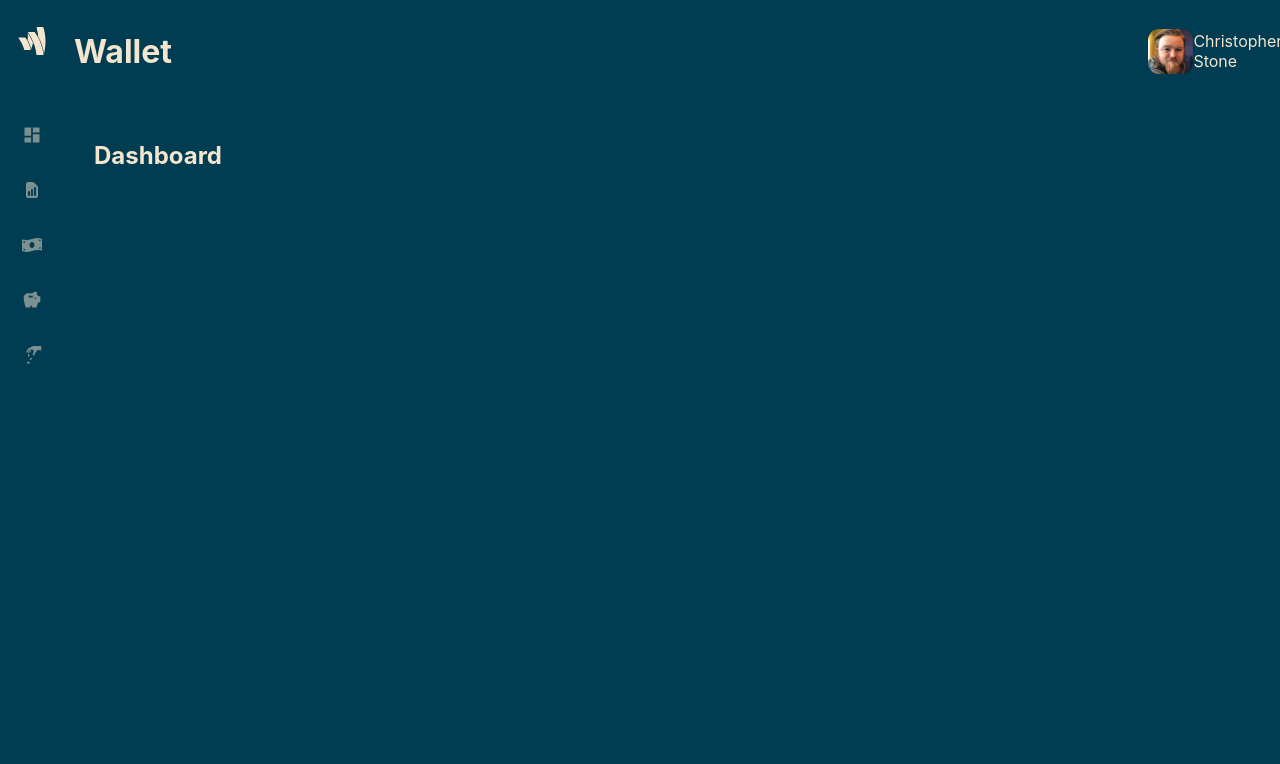
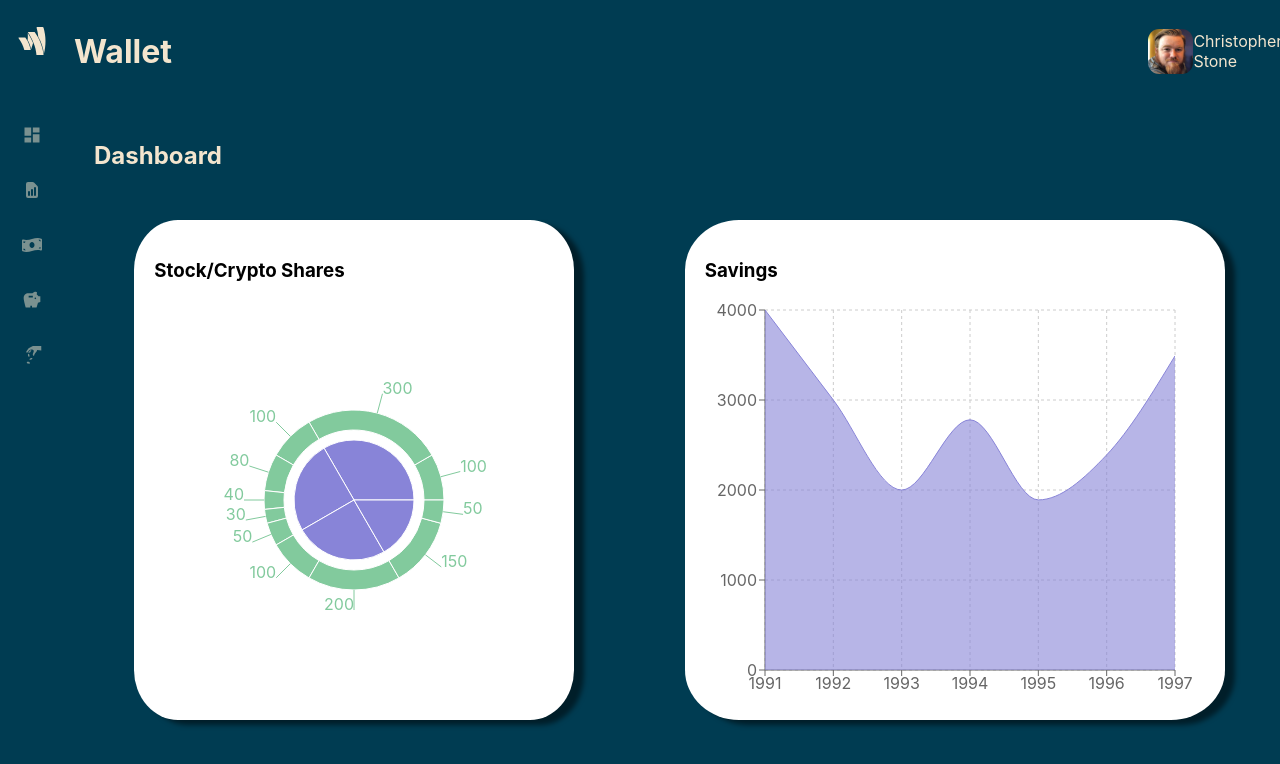
Before and after one commit to StoneChristopher-FS/react-project, a React (Create React App) app: page / in a window 1280 px wide. Shown: the top 764 px of the page. Built offline with nearby package versions, Linux system fonts and the light colour scheme; the HTML template or start-up script is replaced by a standard one.

Commit message:
Add chart components

```diff
--- a/package.json
+++ b/package.json
@@ -11,6 +11,7 @@
     "react-icons": "^4.3.1",
     "react-router-dom": "^6.1.1",
     "react-scripts": "4.0.3",
+    "recharts": "^2.1.6",
     "web-vitals": "^1.1.2"
   },
   "scripts": {
--- /dev/null
+++ b/src/components/charts/AreaCharts.js
@@ -0,0 +1,86 @@
+import React from 'react';
+import {AreaChart, Area, XAxis, YAxis, CartesianGrid, Tooltip} from 'recharts';
+
+const data = [
+    {
+      name: '1991',
+      uv: 4000,
+      pv: 2400,
+      amt: 2400,
+    },
+    {
+      name: '1992',
+      uv: 3000,
+      pv: 1398,
+      amt: 2210,
+    },
+    {
+      name: '1993',
+      uv: 2000,
+      pv: 9800,
+      amt: 2290,
+    },
+    {
+      name: '1994',
+      uv: 2780,
+      pv: 3908,
+      amt: 2000,
+    },
+    {
+      name: '1995',
+      uv: 1890,
+      pv: 4800,
+      amt: 2181,
+    },
+    {
+      name: '1996',
+      uv: 2390,
+      pv: 3800,
+      amt: 2500,
+    },
+    {
+      name: '1997',
+      uv: 3490,
+      pv: 4300,
+      amt: 2100,
+    },
+  ];
+
+const AreaCharts = () => {
+    return (
+      <article style={styles.card}>
+        <h3 style={styles.title}>Savings</h3>
+        <AreaChart
+          width={500}
+          height={400}
+          data={data}
+          margin={{
+            top: 10,
+            right: 30,
+            left: 0,
+            bottom: 0,
+          }}
+        >
+          <CartesianGrid strokeDasharray="3 3" />
+          <XAxis dataKey="name" />
+          <YAxis />
+          <Tooltip />
+          <Area type="monotone" dataKey="uv" stroke="#8884d8" fill="#8884d8" />
+        </AreaChart>
+      </article>
+    )
+}
+
+export default AreaCharts
+
+const styles = {
+  card: {
+    padding: '20px',
+    backgroundColor: 'rgba(256, 256, 256, 1)',
+    borderRadius: '10%',
+    boxShadow: '10px 5px 5px rgba(0, 0, 0, .5)'
+  },
+  title: {
+    color: 'black'
+  }
+}
--- /dev/null
+++ b/src/components/charts/PieCharts.js
@@ -0,0 +1,49 @@
+import React from 'react';
+import {PieChart, Pie, Tooltip} from 'recharts';
+
+const data01 = [
+  { name: 'Medical', value: 400 },
+  { name: 'Crypto', value: 300 },
+  { name: 'Transport', value: 300 },
+  { name: 'Tech', value: 200 },
+];
+const data02 = [
+  { name: 'Sage Therapeutics Inc.', value: 100 },
+  { name: 'Bio-Rad Laboratories Inc.', value: 300 },
+  { name: 'Bitcoin', value: 100 },
+  { name: 'Etherium', value: 80 },
+  { name: 'Safemoon', value: 40 },
+  { name: 'Shib', value: 30 },
+  { name: 'Dogecoin', value: 50 },
+  { name: 'FedEx', value: 100 },
+  { name: 'Cryoport Inc', value: 200 },
+  { name: 'Nvidia', value: 150 },
+  { name: 'Spotify Technology', value: 50 },
+];
+
+const PieCharts = () => {
+    return (
+      <article style={styles.card}>
+        <h3 style={styles.title}>Stock/Crypto Shares</h3>
+        <PieChart width={400} height={400}>
+          <Pie data={data01} dataKey="value" cx="50%" cy="50%" outerRadius={60} fill="#8884d8" />
+          <Pie data={data02} dataKey="value" cx="50%" cy="50%" innerRadius={70} outerRadius={90} fill="#82ca9d" label />
+          <Tooltip />
+        </PieChart>
+      </article>
+    )
+}
+
+export default PieCharts
+
+const styles = {
+  card: {
+    padding: '20px',
+    backgroundColor: 'rgba(256, 256, 256, 1)',
+    borderRadius: '10%',
+    boxShadow: '10px 5px 5px rgba(0, 0, 0, .5)'
+  },
+  title: {
+    color: 'black'
+  }
+}
--- a/src/pages/Dashboard.js
+++ b/src/pages/Dashboard.js
@@ -1,9 +1,15 @@
 import React from 'react';
+import AreaCharts from '../components/charts/AreaCharts';
+import PieCharts from '../components/charts/PieCharts';
 
 function Dashboard() {
     return (
         <div style={styles.container}>
             <h2 style={styles.title}>Dashboard</h2>
+            <div style={styles.charts}>
+                <PieCharts />
+                <AreaCharts />
+            </div>
         </div>
     )
 }
@@ -20,5 +26,10 @@ const styles = {
     title: {
         margin: '0px',
         padding: '39px 0 0 15px'
+    },
+    charts: {
+        display: 'flex',
+        justifyContent: 'space-around',
+        marginTop: '50px'
     }
 }
```
Also changed, not shown: 1 other file (tests, documents, lock files or other folders).
